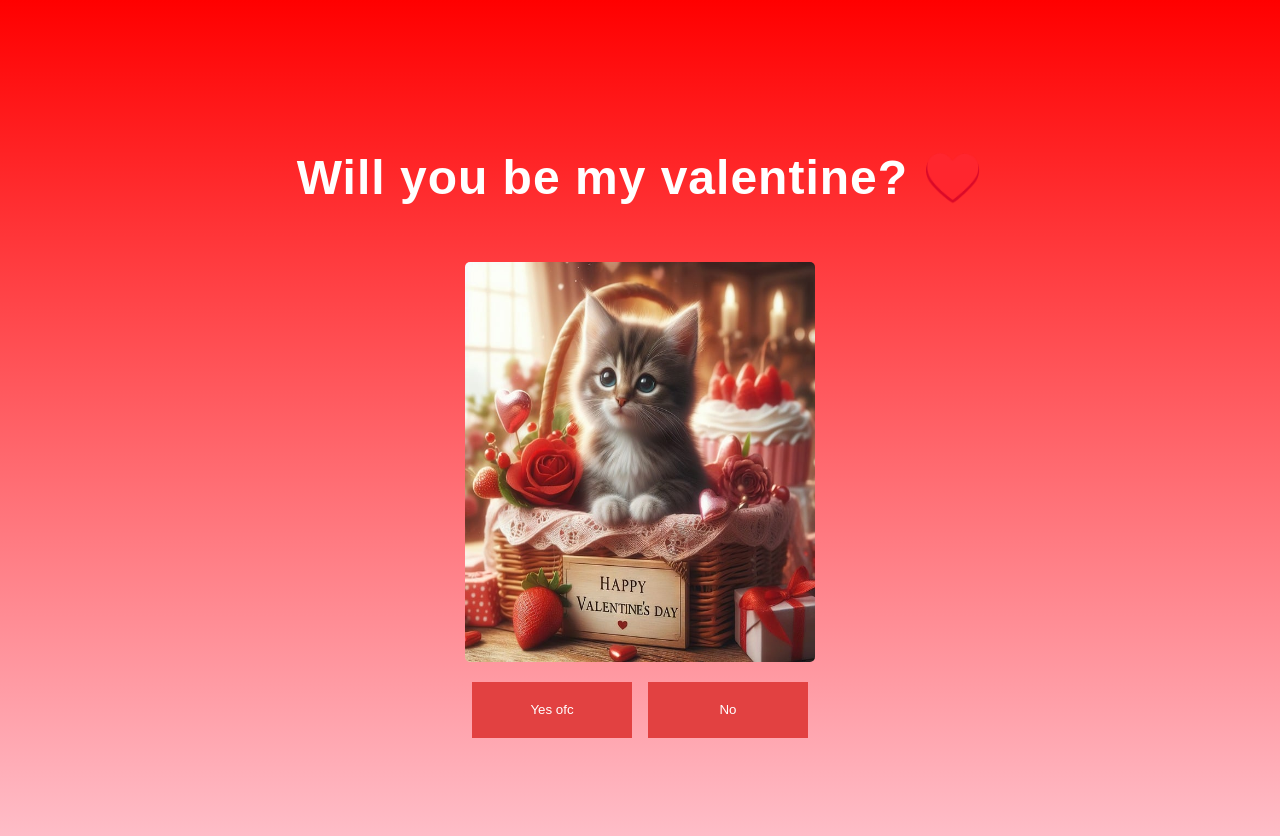
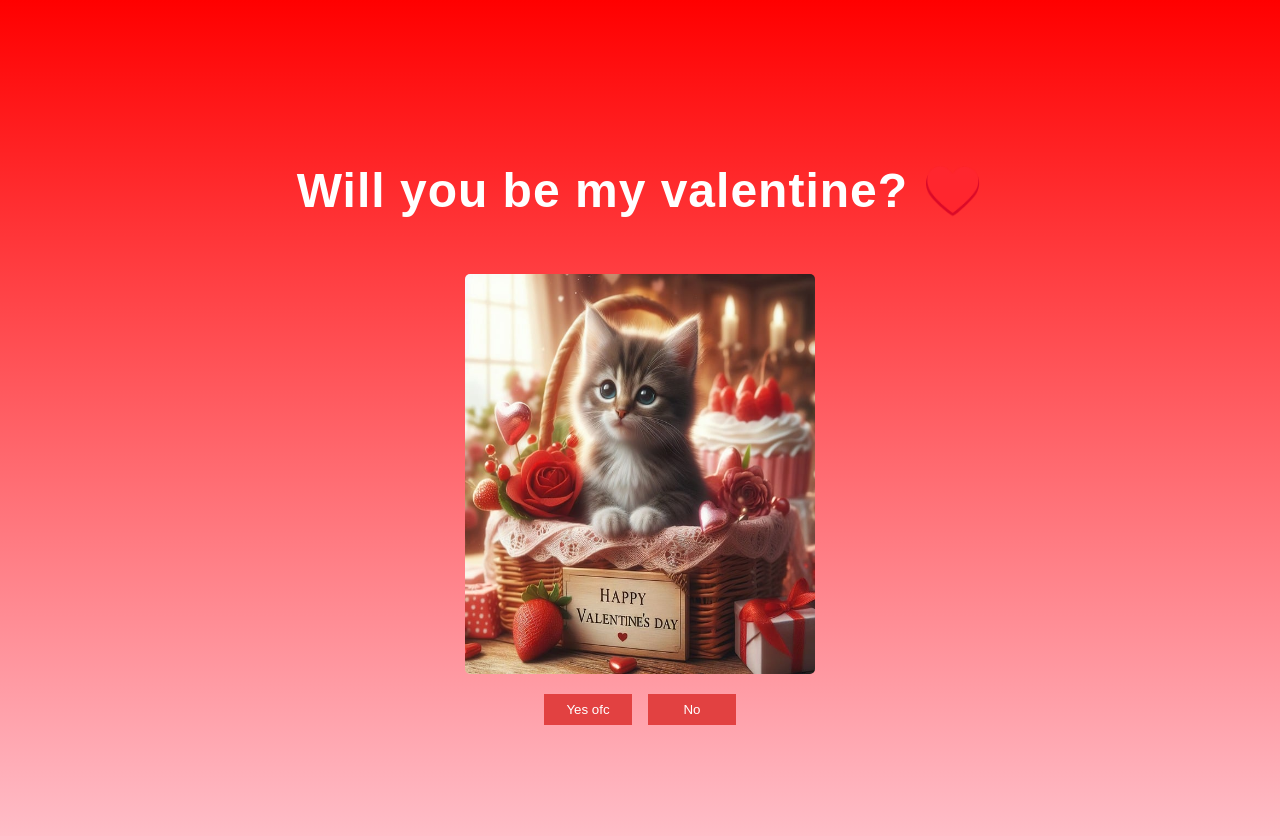
Before and after one commit to Albatraoz12/valentine, a React (Vite) app: page / in a window 1280 px wide. Shown: the top 836 px of the page. Built offline with nearby package versions, Linux system fonts and the light colour scheme.

Commit message:
make the initial buttons smaller

```diff
--- a/src/App.css
+++ b/src/App.css
@@ -32,9 +32,8 @@ h1 {
 }
 
 .btn {
-  min-height: 3.5rem;
-  padding: 1rem;
-  width: 10rem;
+  padding: 0.5rem;
+  width: 5.5rem;
   border: none;
   background-color: #e24141;
   color: white;
```
